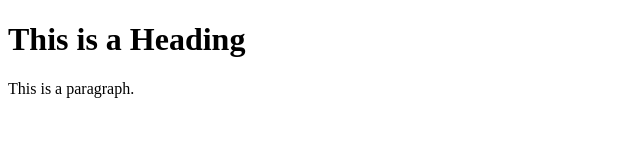
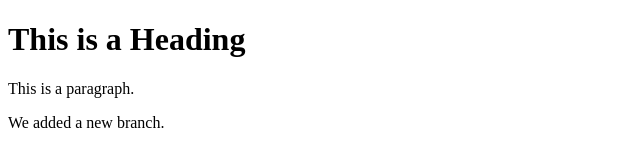
Before and after one commit to jamesyoo78/test_repo, a plain HTML site: page index.html in a window 1280 px wide. Shown: the whole page, without its empty margins (0-640 px from the left). Drawn offline with Linux system fonts and the light colour scheme.

Commit message:
first commit on new branch

```diff
--- a/index.html
+++ b/index.html
@@ -7,6 +7,6 @@
 
 <h1>This is a Heading</h1>
 <p>This is a paragraph.</p>
-
+<p>We added a new branch.</p>
 </body>
 </html>
```
